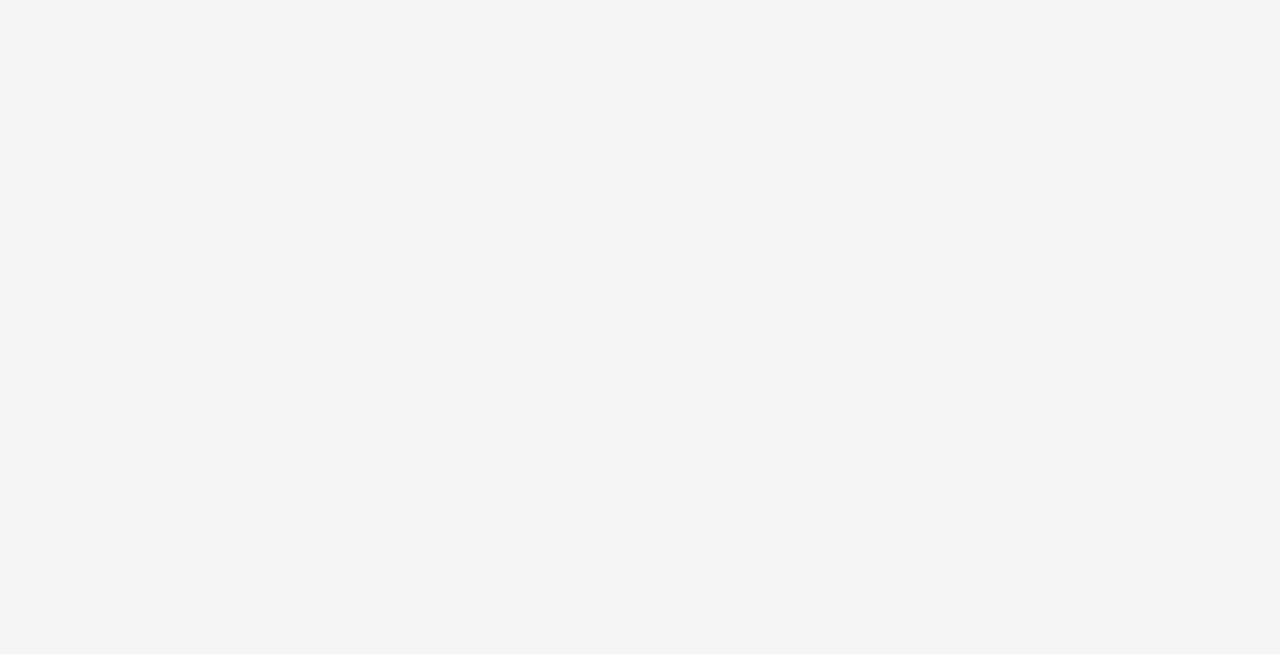
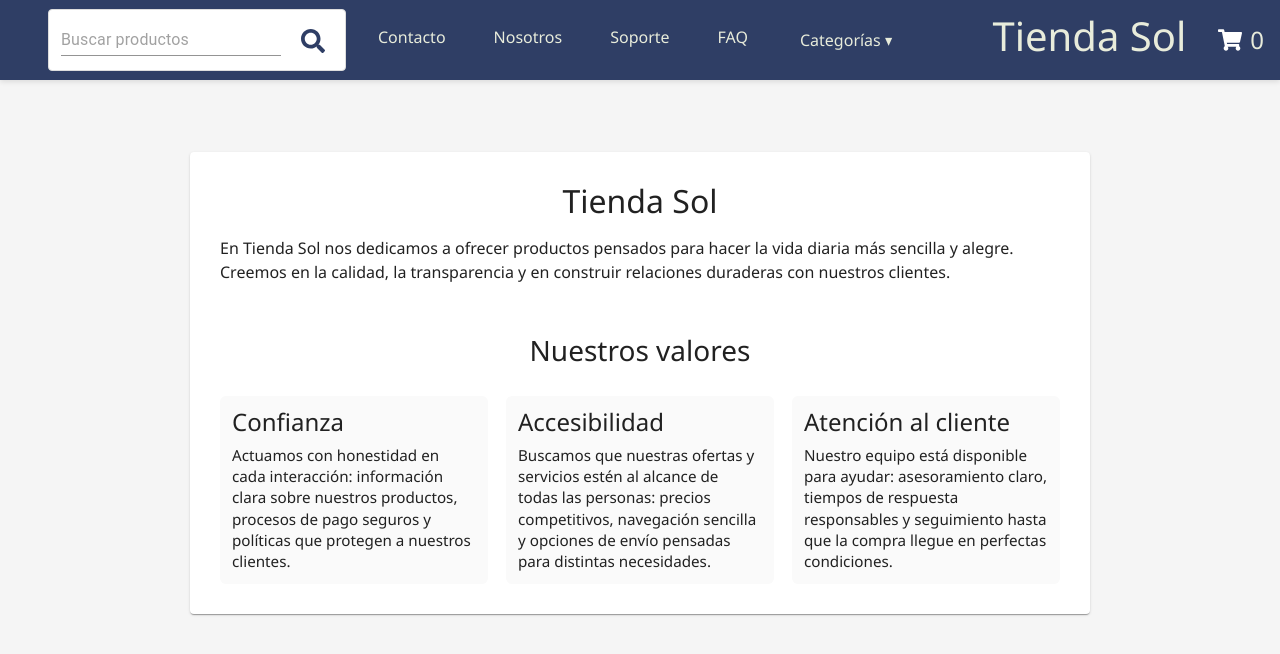
Before and after one commit to IanR4/E-commerce, a React (Create React App) app in the folder client/: page /Nosotros in a window 1280 px wide. Before the commit this address had no page. Shown: the top 654 px of the page. Built offline with nearby package versions, Linux system fonts and the light colour scheme.

Commit message:
Nosotros

```diff
--- a/client/src/App.jsx
+++ b/client/src/App.jsx
@@ -9,6 +9,7 @@ import Checkout from './features/checkout/Checkout.jsx';
 import React, {useState} from "react";
 import Contacto from './features/utilities/contacto/Contacto.jsx';
 import FAQ from './features/utilities/faq/FAQ.jsx';
+import Nosotros from './features/utilities/nosotros/Nosotros.jsx';
 
 const theme = createTheme({
   palette: {
@@ -86,6 +87,12 @@ function App() {
                 <FAQ
                 />
               } />
+              <Route
+              path="/Nosotros"
+              element={
+                <Nosotros
+                />
+              } />
           </Route>
         </Routes>
       </BrowserRouter>
--- a/client/src/components/carritoItem/CarritoItem.jsx
+++ b/client/src/components/carritoItem/CarritoItem.jsx
@@ -1,5 +1,4 @@
 import "./CarritoItem.css";
-import { Link } from "react-router-dom";
 import "../../index.css"
 
 const CarritoItem = ({producto, onRemove}) => {
--- /dev/null
+++ b/client/src/features/utilities/nosotros/Nosotros.css
@@ -0,0 +1,40 @@
+
+.nosotros-root {
+	display: flex;
+	justify-content: center;
+	padding: 24px;
+}
+
+.nosotros-card {
+	max-width: 900px;
+	padding: 30px;
+}
+
+.nosotros-intro {
+	margin-top: 8px;
+	margin-bottom: 50px;
+	line-height: 1.5;
+}
+
+.valores-list {
+	display: flex;
+    margin-top: 20px;
+	gap: 18px;
+	flex-wrap: wrap;
+}
+
+.valor-item {
+	flex: 1 1 250px;
+	background: #fafafa;
+	border-radius: 6px;
+	padding: 12px;
+}
+
+.valor-item h4 {
+	margin: 0 0 8px 0;
+}
+
+.valor-item p {
+	margin: 0;
+	font-size: 0.95rem;
+}
--- /dev/null
+++ b/client/src/features/utilities/nosotros/Nosotros.jsx
@@ -0,0 +1,53 @@
+import React from 'react';
+import { Card } from '@mui/material';
+
+import './Nosotros.css';
+
+const Nosotros = () => {
+	return (
+		<div className="nosotros-root">
+			<Card className="nosotros-card">
+				<h2>Tienda Sol</h2>
+
+				<p className="nosotros-intro">
+					En Tienda Sol nos dedicamos a ofrecer productos pensados para hacer la vida
+					diaria más sencilla y alegre. Creemos en la calidad, la transparencia y
+					en construir relaciones duraderas con nuestros clientes.
+				</p>
+
+				<h3>Nuestros valores</h3>
+
+				<div className="valores-list">
+					<div className="valor-item">
+						<h4>Confianza</h4>
+						<p>
+							Actuamos con honestidad en cada interacción: información clara sobre
+							nuestros productos, procesos de pago seguros y políticas que protegen
+							a nuestros clientes.
+						</p>
+					</div>
+
+					<div className="valor-item">
+						<h4>Accesibilidad</h4>
+						<p>
+							Buscamos que nuestras ofertas y servicios estén al alcance de todas las
+							personas: precios competitivos, navegación sencilla y opciones de envío
+							pensadas para distintas necesidades.
+						</p>
+					</div>
+
+					<div className="valor-item">
+						<h4>Atención al cliente</h4>
+						<p>
+							Nuestro equipo está disponible para ayudar: asesoramiento claro,
+							tiempos de respuesta responsables y seguimiento hasta que la compra
+							llegue en perfectas condiciones.
+						</p>
+					</div>
+				</div>
+			</Card>
+		</div>
+	);
+};
+
+export default Nosotros;
```
